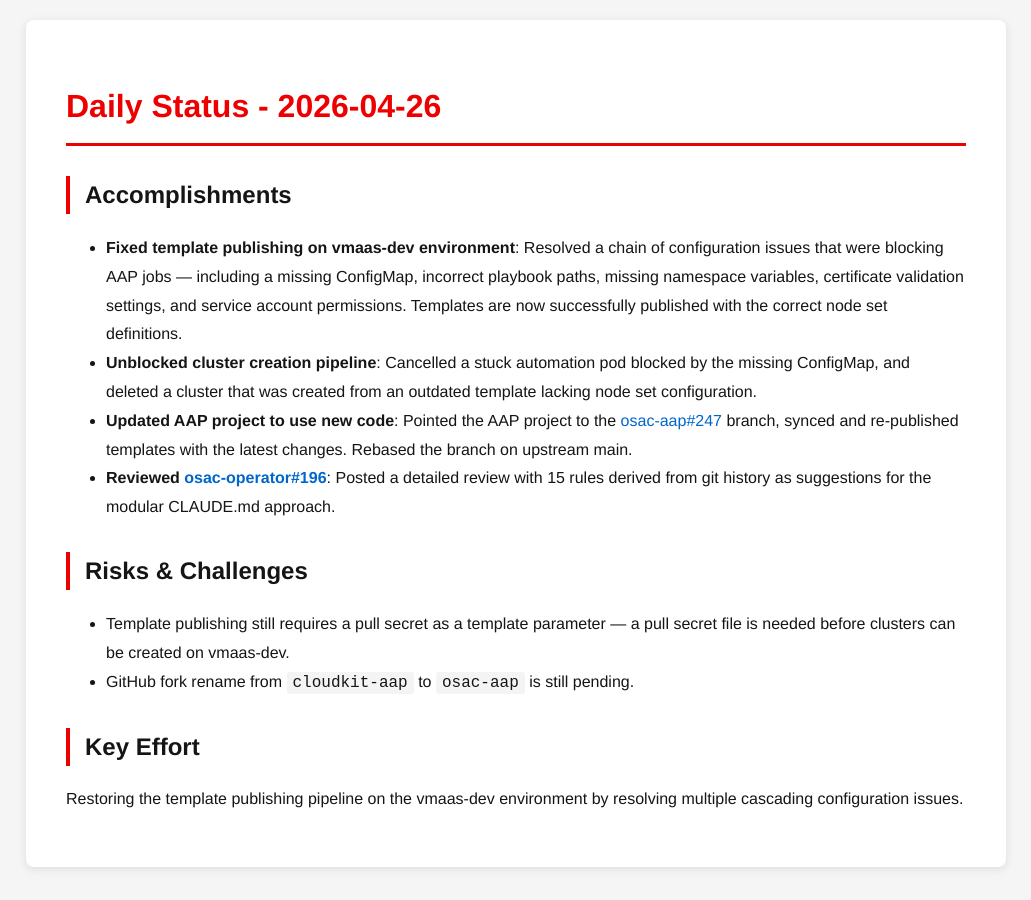
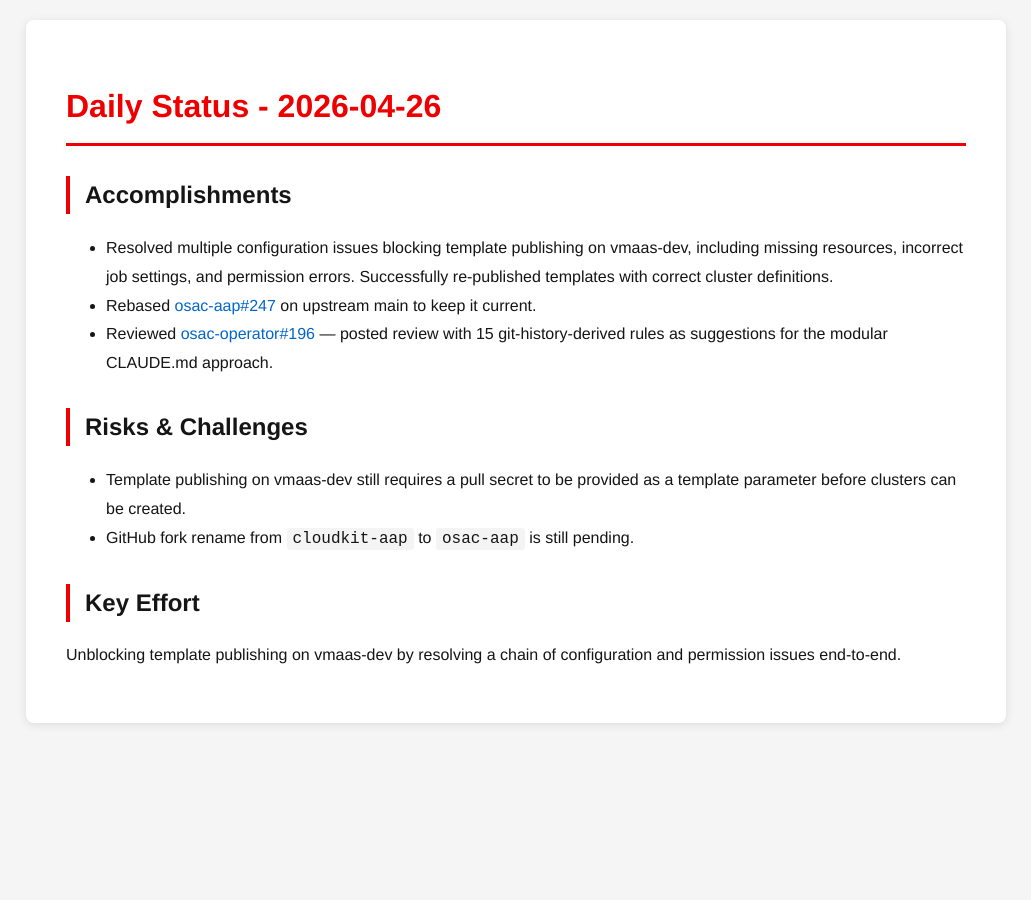
Before and after one commit to tzvatot/daily-status, a Jekyll site: the page built from 2026-04-26.md, in a window 1280 px wide. Shown: the whole page, without its empty margins (124-1155 px from the left). Built offline with Jekyll 4.4.1, drawn with Linux system fonts in a browser that asks for light colours.

Commit message:
Daily status update - 2026-04-26

```diff
--- a/2026-04-26.md
+++ b/2026-04-26.md
@@ -7,14 +7,13 @@ date: 2026-04-26
 # Daily Status - 2026-04-26
 
 ## Accomplishments
-- **Fixed template publishing on vmaas-dev environment**: Resolved a chain of configuration issues that were blocking AAP jobs — including a missing ConfigMap, incorrect playbook paths, missing namespace variables, certificate validation settings, and service account permissions. Templates are now successfully published with the correct node set definitions.
-- **Unblocked cluster creation pipeline**: Cancelled a stuck automation pod blocked by the missing ConfigMap, and deleted a cluster that was created from an outdated template lacking node set configuration.
-- **Updated AAP project to use new code**: Pointed the AAP project to the [osac-aap#247](https://github.com/osac-project/osac-aap/pull/247) branch, synced and re-published templates with the latest changes. Rebased the branch on upstream main.
-- **Reviewed [osac-operator#196](https://github.com/osac-project/osac-operator/pull/196)**: Posted a detailed review with 15 rules derived from git history as suggestions for the modular CLAUDE.md approach.
+- Resolved multiple configuration issues blocking template publishing on vmaas-dev, including missing resources, incorrect job settings, and permission errors. Successfully re-published templates with correct cluster definitions.
+- Rebased [osac-aap#247](https://github.com/osac-project/osac-aap/pull/247) on upstream main to keep it current.
+- Reviewed [osac-operator#196](https://github.com/osac-project/osac-operator/pull/196) — posted review with 15 git-history-derived rules as suggestions for the modular CLAUDE.md approach.
 
 ## Risks & Challenges
-- Template publishing still requires a pull secret as a template parameter — a pull secret file is needed before clusters can be created on vmaas-dev.
+- Template publishing on vmaas-dev still requires a pull secret to be provided as a template parameter before clusters can be created.
 - GitHub fork rename from `cloudkit-aap` to `osac-aap` is still pending.
 
 ## Key Effort
-Restoring the template publishing pipeline on the vmaas-dev environment by resolving multiple cascading configuration issues.
+Unblocking template publishing on vmaas-dev by resolving a chain of configuration and permission issues end-to-end.
```
